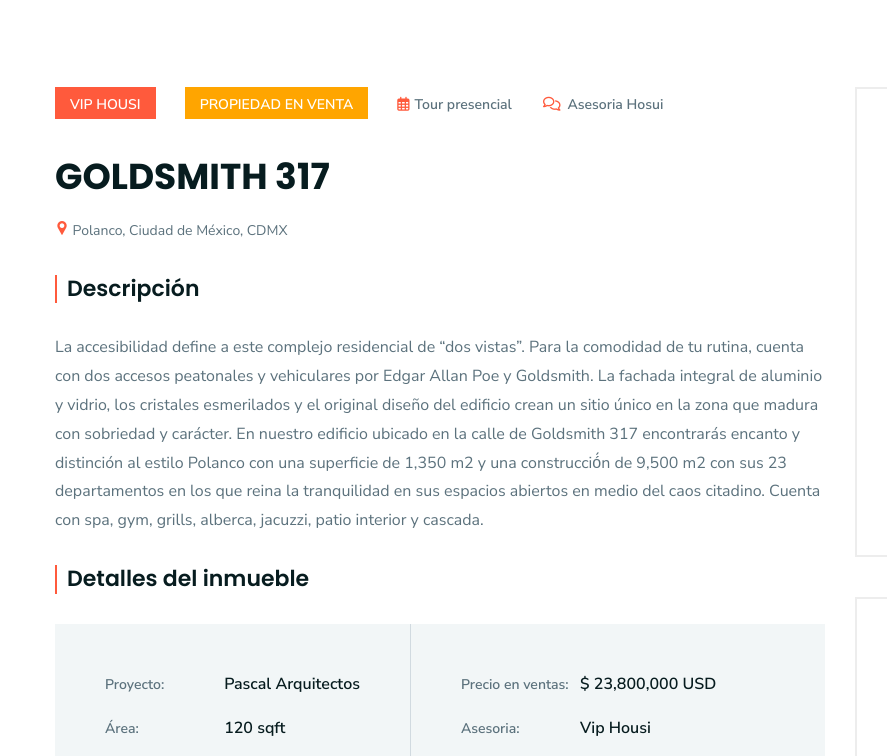
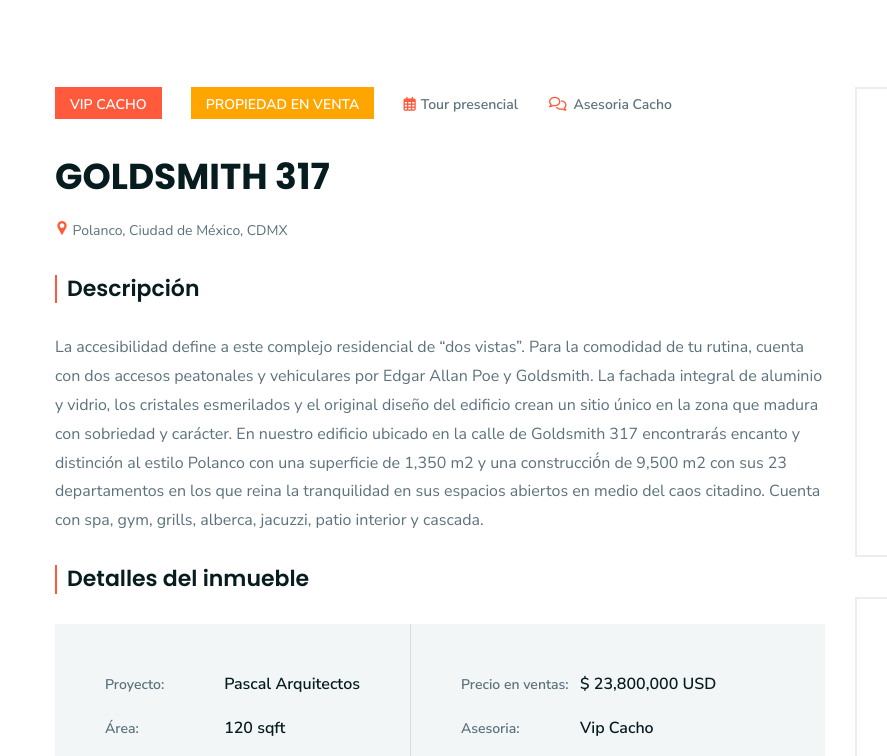
Before and after one commit to O-M-Leal-Salazar/cacho, a plain HTML site: page index.html in a window 1280 px wide. Shown: the part 573-1329 px from the top of the page, 0-887 px from the left. Drawn offline with Linux system fonts and the light colour scheme; files whose address does not match are found by name.

Commit message:
Cambios
housi to cacho

```diff
--- a/index.html
+++ b/index.html
@@ -185,7 +185,7 @@
                         <div class="ltn__blog-meta">
                             <ul>
                                 <li class="ltn__blog-category">
-                                    <a href="#">VIP Housi</a>
+                                    <a href="#">VIP Cacho</a>
                                 </li>
                                 <li class="ltn__blog-category">
                                     <a class="bg-orange" href="#">Propiedad en Venta</a>
@@ -194,7 +194,7 @@
                                     <i class="far fa-calendar-alt"></i>Tour presencial
                                 </li>
                                 <li>
-                                    <a href="#"><i class="far fa-comments"></i>Asesoria Hosui</a>
+                                    <a href="#"><i class="far fa-comments"></i>Asesoria Cacho</a>
                                 </li>
                             </ul>
                         </div>
@@ -224,7 +224,7 @@
                             </ul>
                             <ul>
                                 <li><label>Precio en ventas:</label> <span>$ 23,800,000 USD </span></li>
-                                <li><label>Asesoria: </label> <span>Vip Housi</span></li>
+                                <li><label>Asesoria: </label> <span>Vip Cacho</span></li>
                                 <li><label>Evaluación:</label> <span>Evaluacion</span></li>
                                 <li><label>Status:</label> <span>Evaluación en tramite</span></li>
                                 <li><label>Propiedad:</label> <span> Venta</span></li>
```
Also changed, not shown: 1 other file.
